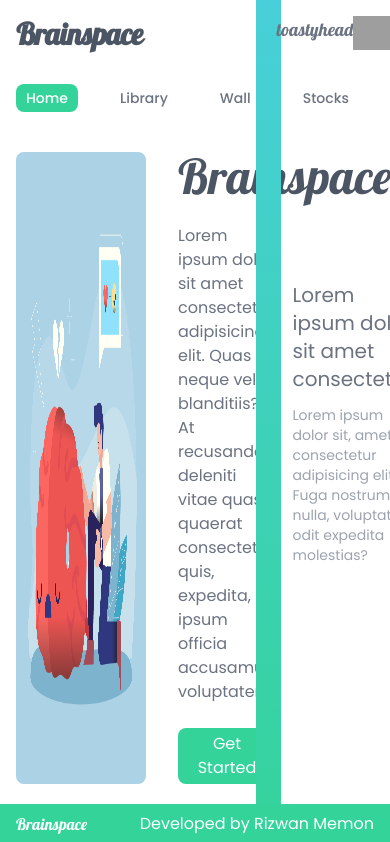
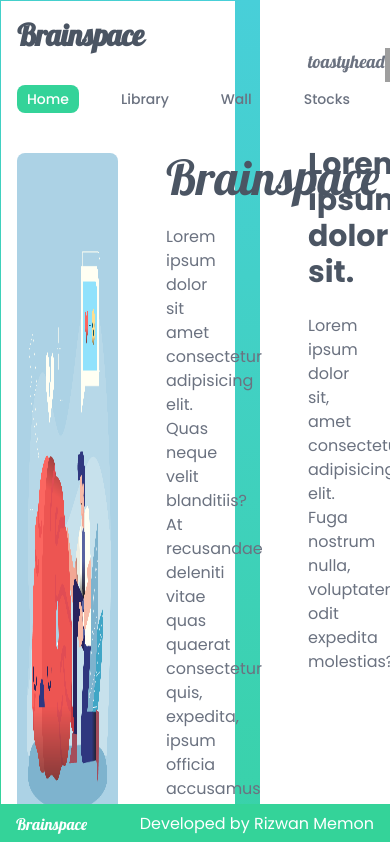
Before and after one commit to rizwan2000rm/brain-space, a Next.js app in the folder web/: page / in a window 390 px wide. Shown: the top 842 px of the page. Built offline with nearby package versions, Linux system fonts and the light colour scheme; grey boxes are pictures that could not be loaded.

Commit message:
fixed responsiveness for 720p, plus alot of minor changes

```diff
--- a/web/components/Divider.js
+++ /dev/null
@@ -1,8 +0,0 @@
-import borderStyles from "../styles/Divider.module.scss";
-
-const Divider = () => {
-  // return <div className="h-full border-8"></div>;
-  return <div className={`${borderStyles.border} h-full`}></div>;
-};
-
-export default Divider;
--- a/web/components/Footer.js
+++ b/web/components/Footer.js
@@ -1,6 +1,6 @@
 const Footer = () => {
   return (
-    <div className="w-screen text-white bg-green-400 fixed bottom-0 flex justify-between px-4 py-2">
+    <div className="w-screen text-white bg-green-400 fixed bottom-0 left-0 flex justify-between px-4 py-2">
       <h1 className="font-display">Brainspace</h1>
       <p>Developed by Rizwan Memon</p>
     </div>
--- a/web/components/Hero.js
+++ b/web/components/Hero.js
@@ -1,12 +1,12 @@
 const Hero = () => {
   return (
-    <div className="flex w-2/3 mx-4 my-6">
+    <div className="flex justify-between mx-4 my-6">
       <img
-        className="w-1/2  rounded-lg"
+        className="w-1/2 rounded-lg"
         src="/illustration.png"
         alt="illustration"
       />
-      <div className="w-1/2 ml-4 px-4">
+      <div className="w-1/2 ml-4 px-8">
         <h1 className="text-5xl font-display text-gray-600 mb-6">Brainspace</h1>
         <p className="text-gray-500">
           Lorem ipsum dolor sit amet consectetur adipisicing elit. Quas neque
--- a/web/components/Layout.js
+++ b/web/components/Layout.js
@@ -1,17 +1,17 @@
 import Nav from "./Nav";
-import Divider from "./Divider";
 import Footer from "./Footer";
 import Sidebar from "./Sidebar";
 
 const Layout = ({ children }) => {
   return (
-    <>
-      <Nav />
-      <Divider />
+    <div className="flex justify-between h-screen">
+      <div className="w-2/3 border">
+        <Nav />
+        <main>{children}</main>
+        <Footer />
+      </div>
       <Sidebar />
-      <main>{children}</main>
-      <Footer />
-    </>
+    </div>
   );
 };
 
--- a/web/components/Nav.js
+++ b/web/components/Nav.js
@@ -4,15 +4,15 @@ import { useRouter } from "next/router";
 const Nav = () => {
   const router = useRouter();
   return (
-    <>
-      <h1 className="font-display font-extrabold text-3xl text-gray-600 m-4 tracking-tight">
+    <div className="mx-4">
+      <h1 className="font-display font-extrabold text-3xl text-gray-600 my-4 tracking-tight">
         Brainspace
       </h1>
       <nav>
         <ul className="flex flex-row text-sm font-medium text-white">
           <Link href="/">
             <li
-              className={`link px-2.5 py-1 m-4 ${
+              className={`link px-2.5 py-1 mr-4 my-4 ${
                 router.pathname === "/" ? "active" : ""
               }`}
             >
@@ -48,7 +48,7 @@ const Nav = () => {
           </Link>
         </ul>
       </nav>
-    </>
+    </div>
   );
 };
 
--- a/web/components/Sidebar.js
+++ b/web/components/Sidebar.js
@@ -1,6 +1,6 @@
 const Sidebar = () => {
   return (
-    <div className="fixed top-0 right-0 w-1/4 h-screen m-4">
+    <div className="w-1/3 m-4 flex flex-col p-8">
       <div className="flex justify-between">
         <h1 className="font-display text-lg text-gray-500">toastyhead</h1>
         <img
@@ -10,11 +10,11 @@ const Sidebar = () => {
           alt="profile"
         />
       </div>
-      <div className="fixed w-30 flex flex-col top-1/3 left-3/4">
-        <h1 className="text-gray-500 text-xl">
-          Lorem ipsum dolor sit amet consectetur.
+      <div className="mt-16">
+        <h1 className="text-gray-600 text-3xl font-bold">
+          Lorem ipsum dolor sit.
         </h1>
-        <p className="text-gray-400 text-sm mt-3">
+        <p className="text-gray-500 mt-6">
           Lorem ipsum dolor sit, amet consectetur adipisicing elit. Fuga nostrum
           nulla, voluptatem odit expedita molestias?
         </p>
--- a/web/pages/_app.js
+++ b/web/pages/_app.js
@@ -6,7 +6,7 @@ import "../styles/globals.scss";
 
 function MyApp({ Component, pageProps }) {
   return (
-    <>
+    <div>
       <Head>
         <link rel="preconnect" href="https://fonts.gstatic.com" />
         <link
@@ -17,7 +17,7 @@ function MyApp({ Component, pageProps }) {
       <Layout>
         <Component {...pageProps} />
       </Layout>
-    </>
+    </div>
   );
 }
 
--- a/web/pages/index.js
+++ b/web/pages/index.js
@@ -5,20 +5,20 @@ import Card from "../components/Card";
 
 const Home = () => {
   return (
-    <div>
+    <>
       <Head>
         <title>Create Next App</title>
         <link rel="icon" href="/favicon.ico" />
       </Head>
-      <div>
+      <>
         <Hero />
-        <div className="flex justify-evenly mx-4 my-12 w-2/3">
+        <div className="flex justify-evenly mx-4 my-6 2xl:my-16">
           <Card title="Library" link="library" img="icons8-reading-96.png" />
           <Card title="Wall" link="wall" img="icons8-goodnotes-96.png" />
           <Card title="Stocks" link="stocks" img="icons8-stocks-96.png" />
         </div>
-      </div>
-    </div>
+      </>
+    </>
   );
 };
 
--- a/web/styles/Divider.module.scss
+++ /dev/null
@@ -1,8 +0,0 @@
-.border {
-  position: fixed;
-  top: 0;
-  right: 28%;
-  border-right: 25px solid;
-  border-image-source: linear-gradient(45deg, #34d399, #48cfd9);
-  border-image-slice: 1;
-}
--- a/web/styles/globals.scss
+++ b/web/styles/globals.scss
@@ -9,3 +9,15 @@
 .active {
   @apply bg-green-400 text-white rounded-lg hover:bg-green-700 cursor-pointer;
 }
+
+.border {
+  border-right: 25px solid;
+  border-image-source: linear-gradient(45deg, #34d399, #48cfd9);
+  border-image-slice: 1;
+}
+
+*,
+*::before,
+*::after {
+  box-sizing: border-box;
+}
```
